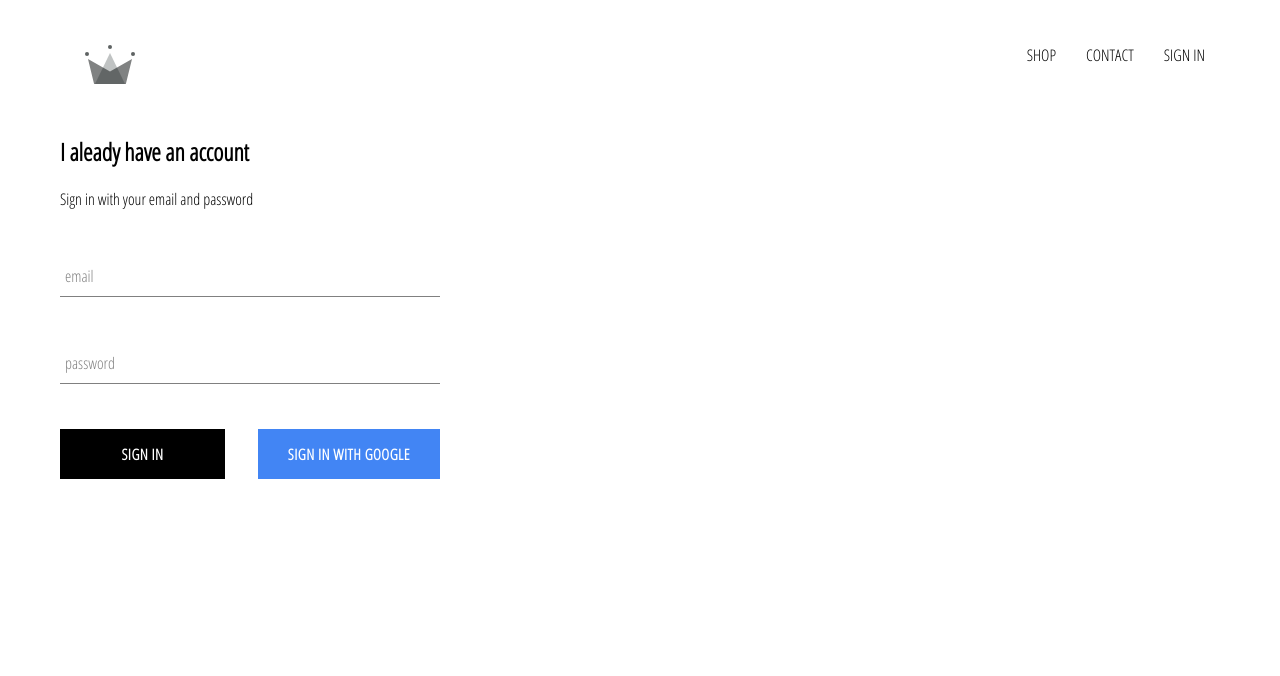
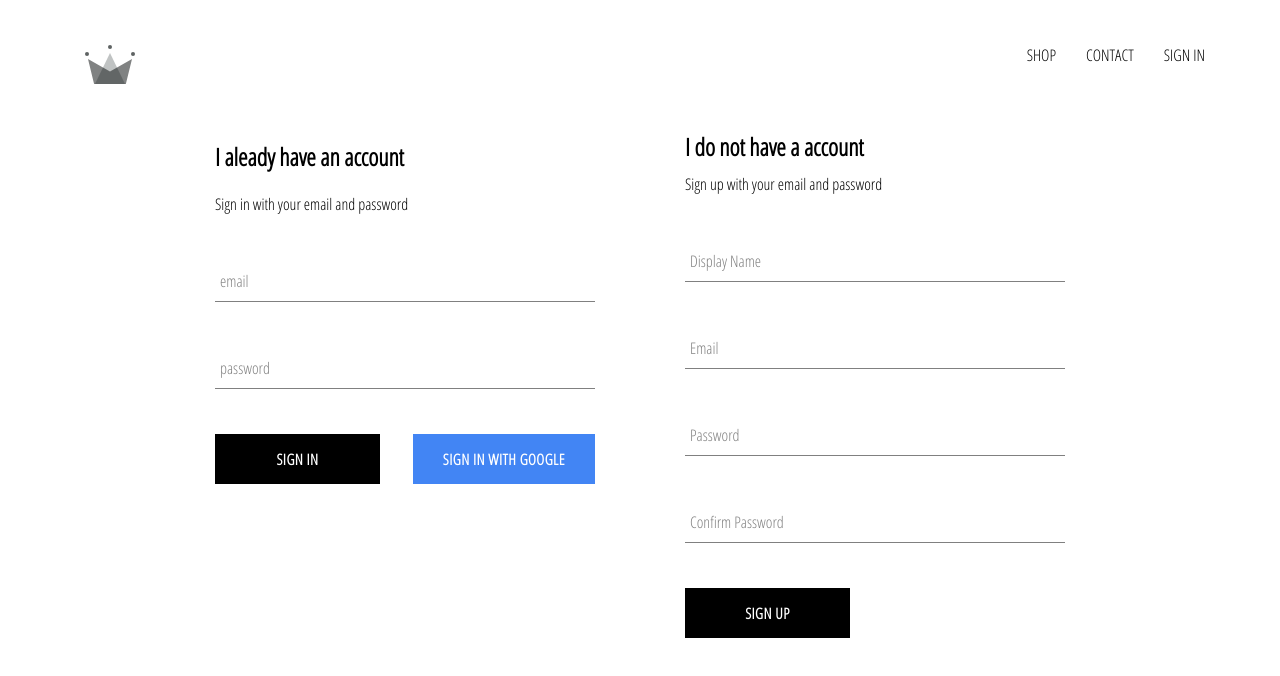
Before and after one commit to KogaYamada/crwn-clothing, a React (Create React App) app: page /signin in a window 1280 px wide. Shown: the top 676 px of the page. Built offline with nearby package versions, Linux system fonts and the light colour scheme; no server answers.

Commit message:
サインイン機能実装

```diff
--- /dev/null
+++ b/css/sign-up.style.css
@@ -0,0 +1,15 @@
+.sign-up {
+  display: -webkit-box;
+  display: -ms-flexbox;
+  display: flex;
+  -webkit-box-orient: vertical;
+  -webkit-box-direction: normal;
+      -ms-flex-direction: column;
+          flex-direction: column;
+  width: 380px;
+}
+
+.sign-up .title {
+  margin: 10px 0;
+}
+/*# sourceMappingURL=sign-up.style.css.map */
--- /dev/null
+++ b/css/signin-and-signup.style.css
@@ -0,0 +1,11 @@
+.sign-in-and-sign-up {
+  width: 850px;
+  display: -webkit-box;
+  display: -ms-flexbox;
+  display: flex;
+  -webkit-box-pack: justify;
+      -ms-flex-pack: justify;
+          justify-content: space-between;
+  margin: 30px auto;
+}
+/*# sourceMappingURL=signin-and-signup.style.css.map */
--- a/src/App.js
+++ b/src/App.js
@@ -6,7 +6,7 @@ import HomePage from "./pages/homepage/Homepage.component";
 import ShopPage from "./pages/shop/Shop.component";
 import SignInAndSignUpPage from "./pages/signin-and-signup/signin-and-signup.component";
 import Header from "./components/header/header.component";
-import { auth } from "./firebase/firebase.utils";
+import { auth, createUserProfileDocument } from "./firebase/firebase.utils";
 
 class App extends React.Component {
   constructor() {
@@ -19,10 +19,25 @@ class App extends React.Component {
   unsubscribeFromAuth = null;
 
   componentDidMount() {
-    this.unsubscribeFromAuth = auth.onAuthStateChanged((user) => {
-      this.setState({ currentUser: user });
-
-      console.log(user);
+    this.unsubscribeFromAuth = auth.onAuthStateChanged(async (userAuth) => {
+      if (userAuth) {
+        const userRef = await createUserProfileDocument(userAuth);
+        userRef.onSnapshot((snapShot) => {
+          this.setState(
+            {
+              currentUser: {
+                id: snapShot.id,
+                ...snapShot.data(),
+              },
+            },
+            () => {
+              console.log(this.state);
+            }
+          );
+        });
+      } else {
+        this.setState({ currentUser: userAuth });
+      }
     });
   }
 
--- a/src/components/header/header.component.jsx
+++ b/src/components/header/header.component.jsx
@@ -8,7 +8,6 @@ import { ReactComponent as Logo } from "../../assets/crown.svg";
 import "./header.style.scss";
 
 const Header = ({ currentUser }) => {
-  console.log(currentUser);
   return (
     <div className="header">
       <Link className="logo-container" to="/">
--- a/src/components/sign-in/sign-in.component.jsx
+++ b/src/components/sign-in/sign-in.component.jsx
@@ -3,7 +3,7 @@ import React from "react";
 import FormInput from "../form-input/form-input.component";
 import CustomButton from "../custom-button/custom-button.component";
 
-import { signInWithGoogle } from "../../firebase/firebase.utils";
+import { auth, signInWithGoogle } from "../../firebase/firebase.utils";
 
 import "./sign-in.style.scss";
 
@@ -17,10 +17,17 @@ class SignIn extends React.Component {
     };
   }
 
-  handleSubmit = (event) => {
+  handleSubmit = async (event) => {
     event.preventDefault();
 
-    this.setState({ email: "", password: "" });
+    const { email, password } = this.state;
+
+    try {
+      await auth.signInWithEmailAndPassword(email, password);
+      this.setState({ email: "", password: "" });
+    } catch (error) {
+      console.log("ERROR", error);
+    }
   };
   handleChange = (event) => {
     const { name, value } = event.target;
--- /dev/null
+++ b/src/components/sign-up/sign-up.component.jsx
@@ -0,0 +1,101 @@
+import React from "react";
+
+import FormInput from "../form-input/form-input.component";
+import CustomButton from "../custom-button/custom-button.component";
+
+import { auth, createUserProfileDocument } from "../../firebase/firebase.utils";
+
+import "./sign-up.style.scss";
+
+class SignUp extends React.Component {
+  constructor() {
+    super();
+
+    this.state = {
+      displayName: "",
+      email: "",
+      password: "",
+      confirmPassword: "",
+    };
+  }
+
+  handleSubmit = async (event) => {
+    event.preventDefault();
+    const { displayName, email, password, confirmPassword } = this.state;
+
+    if (password !== confirmPassword) {
+      alert("passwords don't match");
+      return;
+    }
+
+    try {
+      const { user } = await auth.createUserWithEmailAndPassword(
+        email,
+        password
+      );
+      await createUserProfileDocument(user, { displayName });
+    } catch (error) {
+      console.error(error);
+    }
+    // clear form
+    this.setState({
+      displayName: "",
+      email: "",
+      password: "",
+      confirmPassword: "",
+    });
+  };
+
+  handleChange = (event) => {
+    const { name, value } = event.target;
+
+    this.setState({ [name]: value });
+  };
+
+  render() {
+    const { displayName, email, password, confirmPassword } = this.state;
+    return (
+      <div className="sign-up">
+        <h2 className="title">I do not have a account</h2>
+        <span>Sign up with your email and password</span>
+        <form className="sign-up-form" onSubmit={this.handleSubmit}>
+          <FormInput
+            type="text"
+            name="displayName"
+            value={displayName}
+            handleChange={this.handleChange}
+            label="Display Name"
+            required
+          />
+          <FormInput
+            type="email"
+            name="email"
+            value={email}
+            handleChange={this.handleChange}
+            label="Email"
+            required
+          />
+          <FormInput
+            type="password"
+            name="password"
+            value={password}
+            handleChange={this.handleChange}
+            label="Password"
+            required
+          />
+          <FormInput
+            type="password"
+            name="confirmPassword"
+            value={confirmPassword}
+            handleChange={this.handleChange}
+            label="Confirm Password"
+            required
+          />
+          <CustomButton type="submit">Sign Up</CustomButton>
+        </form>
+      </div>
+    );
+  }
+}
+
+export default SignUp;
--- /dev/null
+++ b/src/components/sign-up/sign-up.style.scss
@@ -0,0 +1,9 @@
+.sign-up {
+  display: flex;
+  flex-direction: column;
+  width: 380px;
+
+  .title {
+    margin: 10px 0;
+  }
+}
--- a/src/firebase/firebase.utils.js
+++ b/src/firebase/firebase.utils.js
@@ -13,6 +13,31 @@ const config = {
   measurementId: "G-1J43E2BCRN",
 };
 
+export const createUserProfileDocument = async (userAuth, addtionalData) => {
+  if (!userAuth) return;
+
+  const userRef = firestore.doc(`users/${userAuth.uid}`);
+
+  const snapshot = await userRef.get();
+
+  if (!snapshot.exists) {
+    const { displayName, email } = userAuth;
+    const createdAt = new Date();
+
+    try {
+      await userRef.set({
+        displayName,
+        email,
+        createdAt,
+        ...addtionalData,
+      });
+    } catch (error) {
+      console.log("error creating user", error.message);
+    }
+  }
+  return userRef;
+};
+
 firebase.initializeApp(config);
 
 export const auth = firebase.auth();
--- a/src/pages/signin-and-signup/signin-and-signup.component.jsx
+++ b/src/pages/signin-and-signup/signin-and-signup.component.jsx
@@ -1,12 +1,15 @@
 import React from "react";
 
 import SignIn from "../../components/sign-in/sign-in.component";
+import SignUp from "../../components/sign-up/sign-up.component";
+
 import "./signin-and-signup.style.scss";
 
 const SignInAndSignUpPage = () => {
   return (
     <div className="sign-in-and-sign-up">
       <SignIn />
+      <SignUp />
     </div>
   );
 };
--- a/src/pages/signin-and-signup/signin-and-signup.style.scss
+++ b/src/pages/signin-and-signup/signin-and-signup.style.scss
@@ -0,0 +1,6 @@
+.sign-in-and-sign-up {
+  width: 850px;
+  display: flex;
+  justify-content: space-between;
+  margin: 30px auto;
+}
```
Also changed, not shown: memo.txt (added), 2 other files (tests, documents, lock files or other folders).
